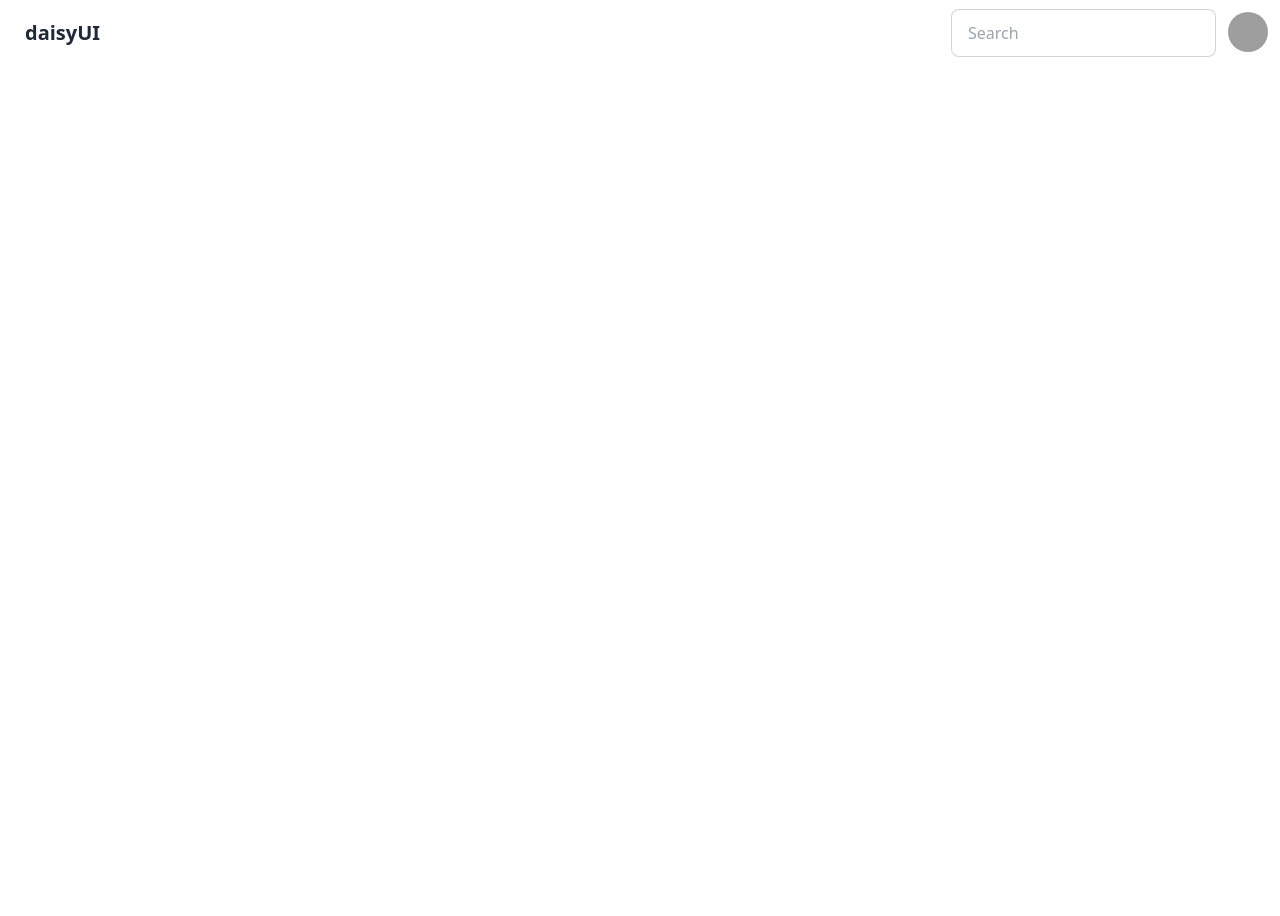
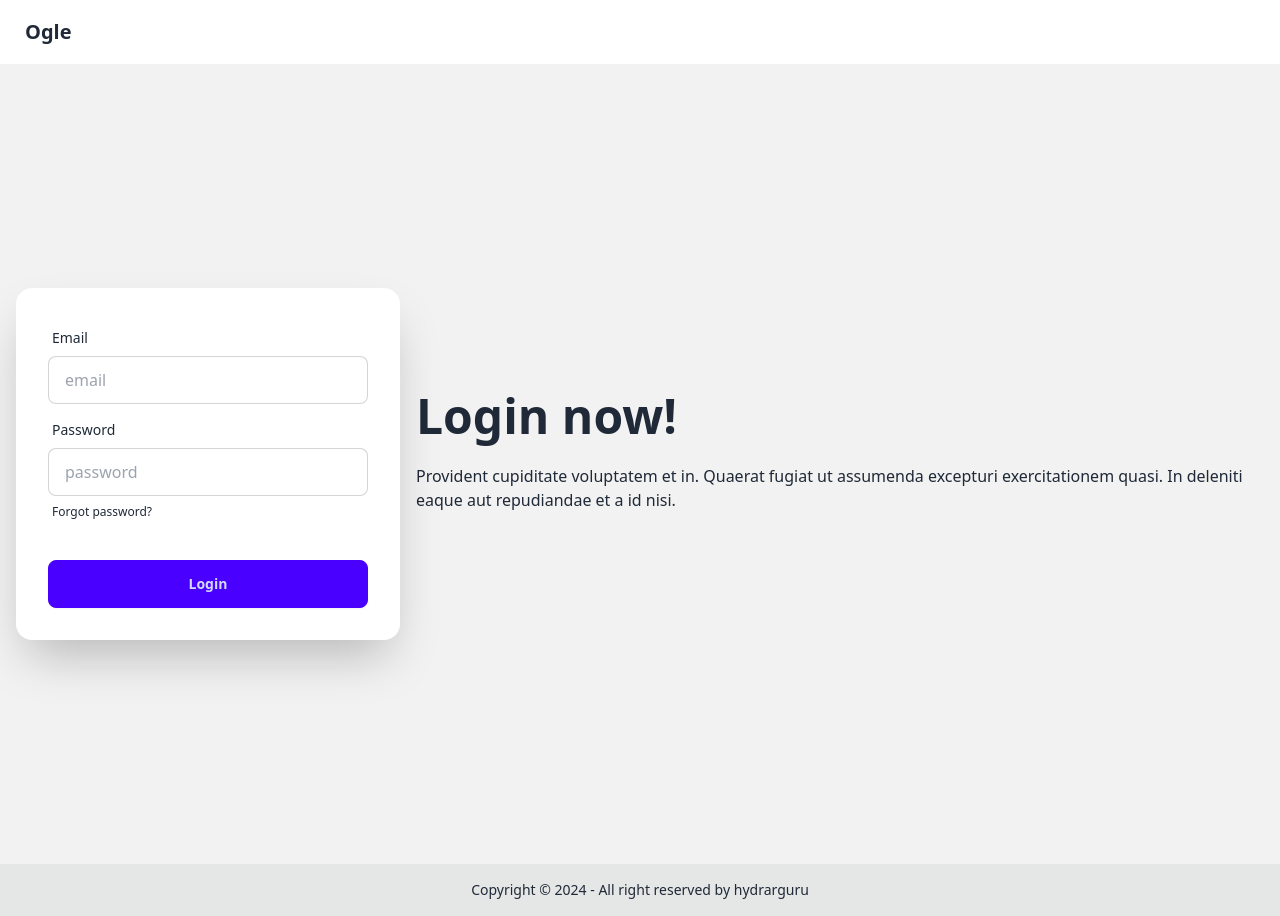
Before and after one commit to hydrarguru/ogle, a Vue app: page / in a window 1280 px wide. Before the commit the page ends 800 px from the top, so only its background shows below. Built offline with nearby package versions, Linux system fonts and the light colour scheme; grey boxes are pictures that could not be loaded.

Commit message:
Add Footer, NavBar and Hero components

```diff
--- /dev/null
+++ b/src/components/Footer.vue
@@ -0,0 +1,9 @@
+<script setup lang="ts"></script>
+
+<template>
+  <footer class="footer footer-center p-4 bg-base-300 text-base-content">
+    <aside>
+      <p>Copyright © 2024 - All right reserved by hydrarguru</p>
+    </aside>
+  </footer>
+</template>
--- /dev/null
+++ b/src/components/Hero.vue
@@ -0,0 +1,34 @@
+<script setup lang="ts"></script>
+
+<template>
+    <div class="hero min-h-screen bg-base-200">
+  <div class="hero-content flex-col lg:flex-row-reverse">
+    <div class="text-center lg:text-left">
+      <h1 class="text-5xl font-bold">Login now!</h1>
+      <p class="py-6">Provident cupiditate voluptatem et in. Quaerat fugiat ut assumenda excepturi exercitationem quasi. In deleniti eaque aut repudiandae et a id nisi.</p>
+    </div>
+    <div class="card shrink-0 w-full max-w-sm shadow-2xl bg-base-100">
+      <form class="card-body">
+        <div class="form-control">
+          <label class="label">
+            <span class="label-text">Email</span>
+          </label>
+          <input type="email" placeholder="email" class="input input-bordered" required />
+        </div>
+        <div class="form-control">
+          <label class="label">
+            <span class="label-text">Password</span>
+          </label>
+          <input type="password" placeholder="password" class="input input-bordered" required />
+          <label class="label">
+            <a href="#" class="label-text-alt link link-hover">Forgot password?</a>
+          </label>
+        </div>
+        <div class="form-control mt-6">
+          <button class="btn btn-primary">Login</button>
+        </div>
+      </form>
+    </div>
+  </div>
+</div>
+</template>
--- /dev/null
+++ b/src/components/NavBar.vue
@@ -0,0 +1,13 @@
+<script setup lang="ts">
+import { RouterLink } from 'vue-router'
+</script>
+
+<template>
+    <nav>
+        <div class="navbar bg-base-100">
+            <a class="btn btn-ghost text-xl">Ogle</a>
+        </div>
+    </nav>
+</template>
+
+<style scoped></style>
--- a/src/views/HomeView.vue
+++ b/src/views/HomeView.vue
@@ -1,34 +1,13 @@
 <script setup lang="ts">
+import NavBar from '../components/NavBar.vue'
+import Footer from '../components/Footer.vue'
+import Hero from '../components/Hero.vue'
 </script>
 
 <template>
-<div class="navbar bg-base-100">
-  <div class="flex-1">
-    <a class="btn btn-ghost text-xl">daisyUI</a>
-  </div>
-  <div class="flex-none gap-2">
-    <div class="form-control">
-      <input type="text" placeholder="Search" class="input input-bordered w-24 md:w-auto" />
-    </div>
-    <div class="dropdown dropdown-end">
-      <div tabindex="0" role="button" class="btn btn-ghost btn-circle avatar">
-        <div class="w-10 rounded-full">
-          <img alt="Tailwind CSS Navbar component" src="https://daisyui.com/images/stock/photo-1534528741775-53994a69daeb.jpg" />
-        </div>
-      </div>
-      <ul tabindex="0" class="mt-3 z-[1] p-2 shadow menu menu-sm dropdown-content bg-base-100 rounded-box w-52">
-        <li>
-          <a class="justify-between">
-            Profile
-            <span class="badge">New</span>
-          </a>
-        </li>
-        <li><a>Settings</a></li>
-        <li><a>Logout</a></li>
-      </ul>
-    </div>
-  </div>
-</div>
+  <NavBar />
+  <Hero />
+  <Footer />
 </template>
 
 <style scoped></style>
--- a/tailwind.config.js
+++ b/tailwind.config.js
@@ -4,7 +4,6 @@ export default {
     "./index.html",
     "./src/**/*.{vue,js,ts,jsx,tsx}",
   ],
-
   theme: {
     extend: {},
   },
```
Also changed, not shown: package.json (+9 -9 lines), 1 other file (tests, documents, lock files or other folders).
